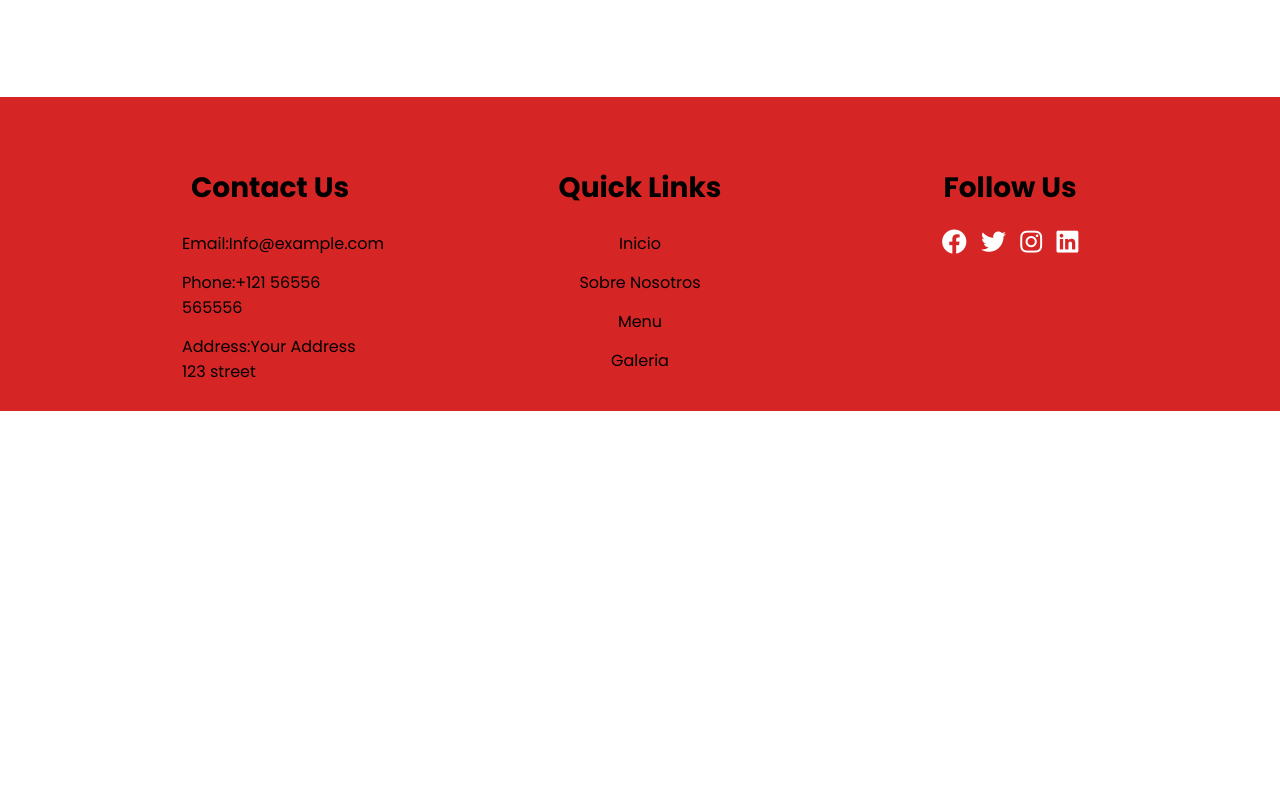
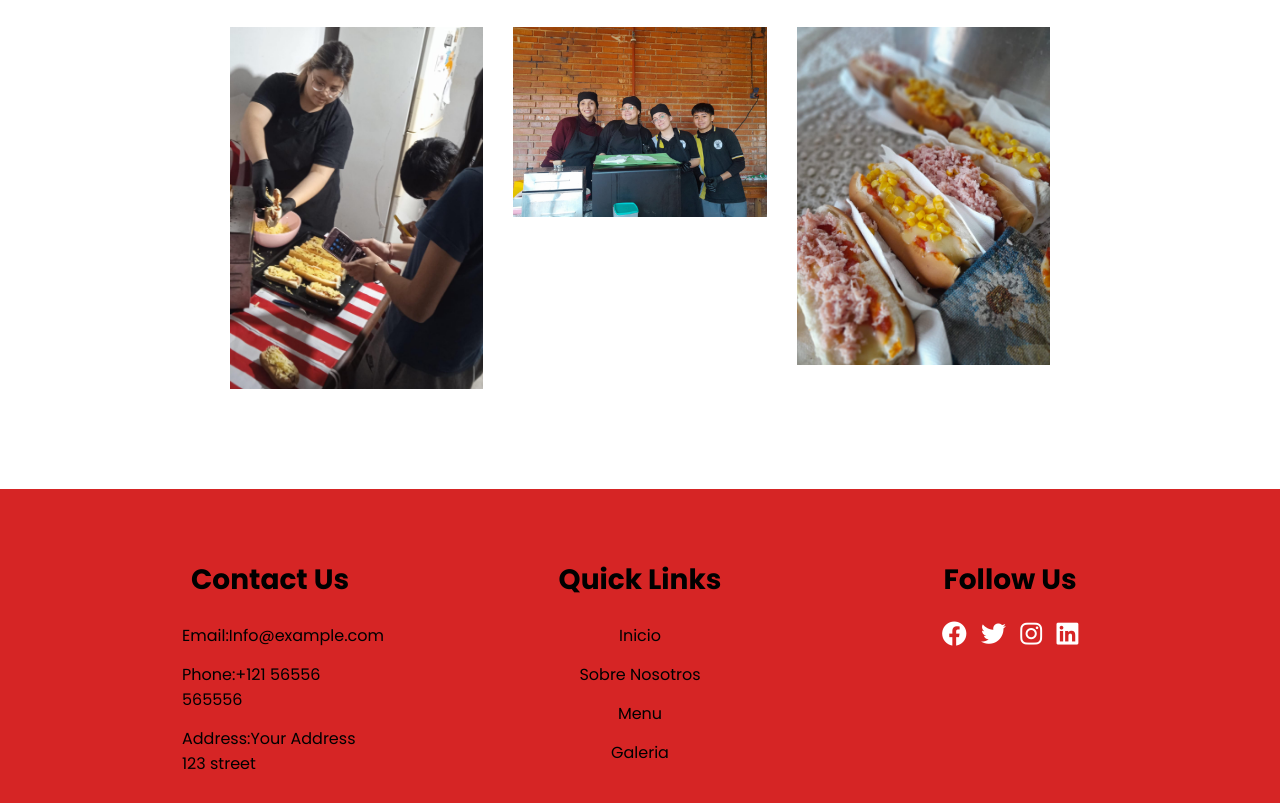
Before and after one commit to lautaro1137/El-palacio, a plain HTML site: page index.html in a window 1280 px wide. Shown: the part 3393-4196 px from the top of the page. Before the commit the page ends 3804 px from the top, so only its background shows below. Drawn offline with nearby package versions, Linux system fonts and the light colour scheme; files whose address does not match are found by name.

Commit message:
correccion de galeria

```diff
--- a/index.html
+++ b/index.html
@@ -168,6 +168,9 @@
     <img src="/assets/galeria/galeria-10.jpeg" onclick="openFulImg(this.src)" alt="">
     <img src="/assets/galeria/galeria-11.jpeg" onclick="openFulImg(this.src)" alt="">
     <img src="/assets/galeria/galeria-12.jpeg" onclick="openFulImg(this.src)" alt="">
+    <img src="/assets/galeria/galeria-5.jpeg" onclick="openFulImg(this.src)" alt="">
+    <img src="/assets/galeria/galeria-6.jpeg" onclick="openFulImg(this.src)" alt="">
+    <img src="/assets/galeria/galeria-4.jpeg" onclick="openFulImg(this.src)" alt="">
 </div>
 </section>
 
```
